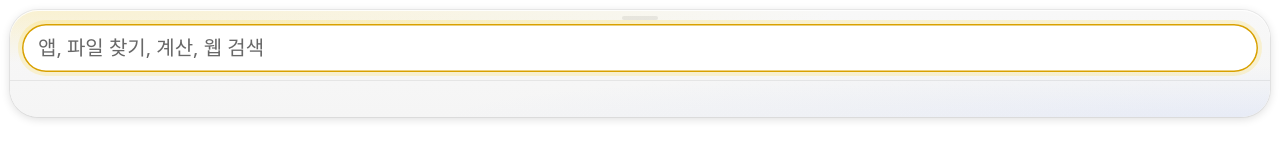
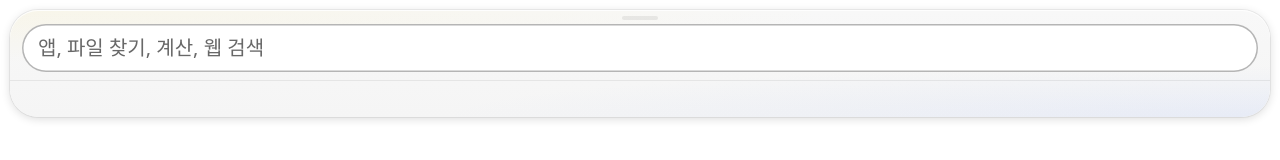
Before and after one commit to lmg6983-dotcom/MagicKey, a plain HTML site: page ui/index.html in a window 1280 px wide. Drawn offline with Linux system fonts and the light colour scheme.

Commit message:
style(ui): 노랑은 고른 줄의 주요 동작 단추에만
- 고른 줄 · 고른 탭: 무채색, 찾은 말: 노란 칠 없이 굵게만, 입력칸 포커스: 무채색 선, 판의 노랑 빛은 아주 옅게

Co-Authored-By: Claude Opus 5.5 <noreply@anthropic.com>
Claude-Session: https://claude.ai/code/session_017L2HYKu86tV62Z4mLWstGm

```diff
--- a/ui/finder.css
+++ b/ui/finder.css
@@ -12,13 +12,13 @@ body {
   border: 0; border-radius: 999px; background: var(--card); color: var(--text); box-shadow: 0 1px 2px rgba(0, 0, 0, 0.05), inset 0 0 0 1px var(--line);
   font: inherit; font-size: 15px; outline: none;
 }
-.finder-input:focus { box-shadow: inset 0 0 0 1.5px var(--accent-line), 0 0 0 4px color-mix(in srgb, var(--brand) 16%, transparent); } /* 입력창과 같은 포커스 */
+.finder-input:focus { box-shadow: inset 0 0 0 1.5px var(--accent-line); } /* 입력창과 같은 포커스 */
 .finder-tabs { display: flex; flex: none; gap: 2px; padding: 3px; border-radius: 999px; background: var(--fill-tab); }
 .finder-tabs button {
   height: 30px; padding: 0 12px; border: 0; border-radius: 999px; background: transparent; color: var(--muted);
   font: inherit; font-weight: 700; cursor: pointer; white-space: nowrap;
 }
-.finder-tabs button[aria-selected="true"] { background: var(--sel); color: var(--text); box-shadow: none; } /* 고른 탭은 연노랑 알약 (메모킹 · MagicSystem 탭과 같게) */
+.finder-tabs button[aria-selected="true"] { background: var(--sel); color: var(--text); box-shadow: none; } /* 고른 탭은 무채색 알약 (메모킹 · MagicSystem 탭과 같게) */
 .finder-tabs button:focus-visible { outline: 2px solid var(--focus-ring); outline-offset: 1px; }
 .finder-tabs .n { margin-left: 2px; color: var(--muted); font-weight: 600; font-variant-numeric: tabular-nums; }
 
@@ -47,7 +47,7 @@ body {
 .frow .ico svg { width: 14px; height: 14px; fill: none; stroke: currentColor; stroke-width: 2; stroke-linecap: round; stroke-linejoin: round; }
 .frow .ico.real { background: none; border-radius: 0; }
 .frow .ico.real img { width: 22px; height: 22px; object-fit: contain; }
-.frow b { font-weight: 800; background: color-mix(in srgb, var(--brand) 38%, transparent); border-radius: 3px; padding: 0 1px; }
+.frow b { font-weight: 800; color: var(--text); } /* 매직키 창과 같게 굵게만 */
 .frow .col-where, .frow .col-size, .frow .col-time { color: var(--muted); font-size: 12px; font-variant-numeric: tabular-nums; }
 .finder-empty { margin: 40px 0; color: var(--muted); text-align: center; }
 
--- a/ui/magic.css
+++ b/ui/magic.css
@@ -4,7 +4,7 @@
   --surface: #f5f5f5; /* 판 바탕 — 메모킹 --surface-0 (카톡 바탕)과 같은 값 */
   --card: #ffffff; /* 결과 묶음 · 입력칸은 흰 트레이 */
   --panel-top: #f8f8f8;
-  --glow-a: rgba(255, 204, 0, 0.16); /* 왼쪽 위 노랑 빛 */
+  --glow-a: rgba(255, 204, 0, 0.06); /* 왼쪽 위 아주 옅은 노랑 빛 (판 바탕이 노랗게 보이지 않을 만큼) */
   --glow-b: rgba(110, 150, 255, 0.10); /* 오른쪽 아래 하늘빛 */
   --rim: rgba(255, 255, 255, 0.9);
   --field-line: rgba(0, 0, 0, 0.04);
@@ -12,8 +12,8 @@
   --muted: #686868;
   --line: #e6e6e6;
   --fill-tab: rgba(17, 17, 17, 0.05);
-  --sel: #ffeeaa; /* 메모킹 --brand-yellow-soft 와 같은 값 */
-  --accent-line: #d9a100; /* 노랑 선 (메모킹과 같은 값) */
+  --sel: #ececec; /* 고른 줄: 무채색 (메모킹과 같게 — 노랑은 고른 줄의 주요 동작 단추에만) */
+  --accent-line: rgba(25, 25, 25, 0.32); /* 입력칸 포커스 선 (메모킹과 같은 값) */
   --sep: rgba(0, 0, 0, 0.07);
   --brand: #ffcc00;
   --ok-text: #1e7a45;
@@ -28,7 +28,7 @@
     --surface: #0f0e0d;
     --card: #1d1c1a;
     --panel-top: #141311;
-    --glow-a: rgba(255, 204, 0, 0.12);
+    --glow-a: rgba(255, 204, 0, 0.05);
     --glow-b: rgba(110, 150, 255, 0.10);
     --rim: rgba(255, 255, 255, 0.08);
     --field-line: rgba(255, 255, 255, 0.06);
@@ -36,8 +36,8 @@
     --muted: #a0a0a0;
     --line: rgba(255, 255, 255, 0.14);
     --fill-tab: rgba(255, 255, 255, 0.08);
-    --sel: rgba(255, 204, 0, 0.2);
-    --accent-line: #ffcc00;
+    --sel: rgba(255, 255, 255, 0.12);
+    --accent-line: rgba(255, 255, 255, 0.4);
     --sep: rgba(255, 255, 255, 0.08);
     --ok-text: #6fd59a;
     --err-text: #ff8a80;
@@ -66,7 +66,7 @@ body { font-family: "Pretendard Variable", Pretendard, "Malgun Gothic", system-u
 
 /* 입력칸: 판 위의 흰 알약 (여러 줄이 되면 둥근 사각으로 늘어난다) — 글자는 결과 줄 아이콘과 같은 세로선에서 시작 */
 .magic-top { display: flex; align-items: flex-start; gap: 12px; margin: 4px 12px 8px; padding: 9px 12px 9px 16px; border-radius: 24px; background: var(--card); box-shadow: none; transition: box-shadow 0.15s ease-out; }
-.magic-top:focus-within { box-shadow: inset 0 0 0 1.5px var(--accent-line), 0 0 0 4px color-mix(in srgb, var(--brand) 16%, transparent); }
+.magic-top:focus-within { box-shadow: inset 0 0 0 1.5px var(--accent-line); }
 .magic-input { flex: 1; min-width: 0; display: block; height: 30px; max-height: 174px; padding: 0; border: 0; outline: none; resize: none; overflow-y: auto; background: transparent; color: var(--text); font: inherit; font-size: 20px; font-weight: 500; line-height: 30px; caret-color: #e0a800; }
 .magic-input::placeholder { color: var(--muted); }
 .magic-clear { flex: none; width: 26px; height: 26px; margin-top: 2px; border: 0; border-radius: 50%; background: var(--fill-tab); color: var(--muted); font-size: 12px; cursor: pointer; }
@@ -114,8 +114,7 @@ body { font-family: "Pretendard Variable", Pretendard, "Malgun Gothic", system-u
 .magic-row .t { font-size: 15px; line-height: 19px; font-weight: 500; white-space: nowrap; overflow: hidden; text-overflow: ellipsis; }
 .magic-row .s { font-size: 12.5px; line-height: 16px; color: var(--muted); white-space: nowrap; overflow: hidden; text-overflow: ellipsis; }
 .magic-row .s:empty { display: none; }
-.magic-row b { font-weight: 800; background: rgba(255, 205, 0, 0.38); border-radius: 3px; padding: 0 1px; }
-.magic-row[aria-selected="true"] b { background: transparent; box-shadow: inset 0 -2px 0 #e0a800; border-radius: 0; }
+.magic-row b { font-weight: 800; color: var(--text); } /* 찾은 말은 굵게만 (줄마다 노란 칠이 깔려 난잡하던 것 — Spotlight 처럼) */
 .magic-row .side { flex: none; color: var(--muted); font-size: 12px; }
 .magic-row[aria-selected="true"] .side { display: none; }
 .magic-row .acts { position: relative; z-index: 2; } /* 할 일 단추는 고른 줄 표시 위로 */
```
